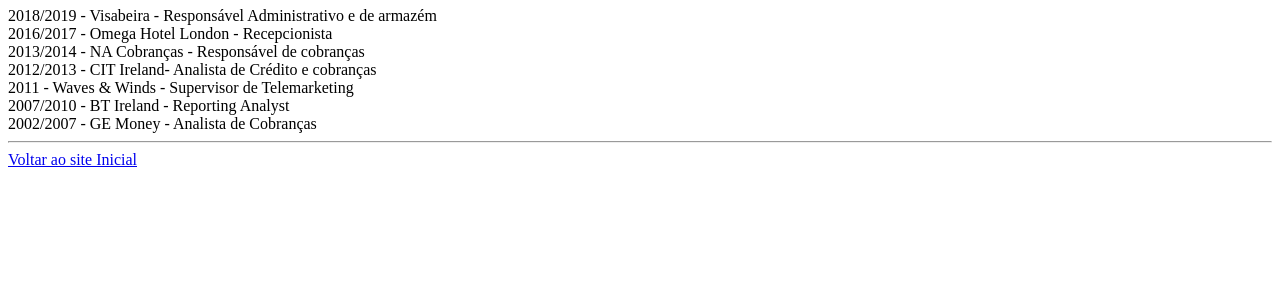
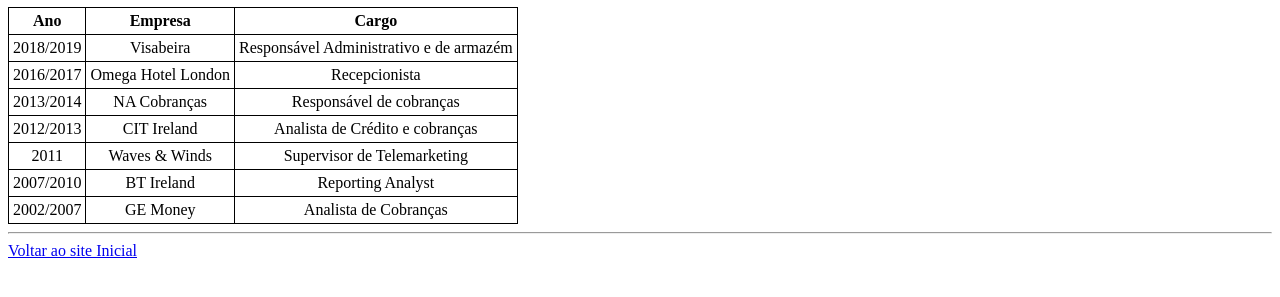
Before and after one commit to NunoAniceto/PaginaPessoal, a plain HTML site: page experiencia.html in a window 1280 px wide. Shown: the part 85-382 px from the top of the page. Drawn offline with Linux system fonts and the light colour scheme.

Commit message:
adicionada tabela

```diff
--- a/css/pagina.css
+++ b/css/pagina.css
@@ -13,3 +13,14 @@ h2 {
 	border: 2px solid black;
 	margin-bottom: 10px;
 }
+
+td, th {
+	border: 1px solid black;
+	padding: 4px;
+	text-align: center;
+}
+
+
+table {
+	border-collapse: collapse;
+}
--- a/experiencia.html
+++ b/experiencia.html
@@ -10,16 +10,54 @@
 
     <h1>Experiência</h1>
 
-    2018/2019 - Visabeira - Responsável Administrativo e de armazém <br />
-    2016/2017 - Omega Hotel London - Recepcionista<br />
-    2013/2014 - NA Cobranças - Responsável de cobranças<br />
-    2012/2013 - CIT Ireland- Analista de Crédito e cobranças<br />
-    2011 - Waves & Winds - Supervisor de Telemarketing<br />
-    2007/2010 - BT Ireland - Reporting Analyst<br />
-    2002/2007 - GE Money - Analista de Cobranças<br />
+    <table>
+        <tr>
+            <th>Ano</th>
+            <th>Empresa</th>
+            <th>Cargo</th>
+        </tr>
+        <tr>
+            <td>2018/2019</td>
+            <td>Visabeira</td>
+            <td>Responsável Administrativo e de armazém</td>
+        </tr>
+        <tr>
+            <td>2016/2017</td>
+            <td>Omega Hotel London</td>
+            <td>Recepcionista</td>
+        </tr>
+        <tr>
+            <td>2013/2014</td>
+            <td>NA Cobranças</td>
+            <td>Responsável de cobranças</td>
+        </tr>
+        <tr>
+            <td>2012/2013</td>
+            <td>CIT Ireland</td>
+            <td>Analista de Crédito e cobranças</td>
+        </tr>
+        <tr>
+            <td>2011</td>
+            <td>Waves & Winds</td>
+            <td>Supervisor de Telemarketing</td>
+        </tr>
+        <tr>
+            <td>2007/2010</td>
+            <td>BT Ireland</td>
+            <td>Reporting Analyst</td>
+        </tr>
+        <tr>
+            <td>2002/2007</td>
+            <td>GE Money</td>
+            <td>Analista de Cobranças</td>
+        </tr>
 
-    <hr />
-    <a href="index.html">Voltar ao site Inicial</a>
+    </table>
+
+
+
+        <hr />
+        <a href="index.html">Voltar ao site Inicial</a>
 
 </body>
 </html>
```
